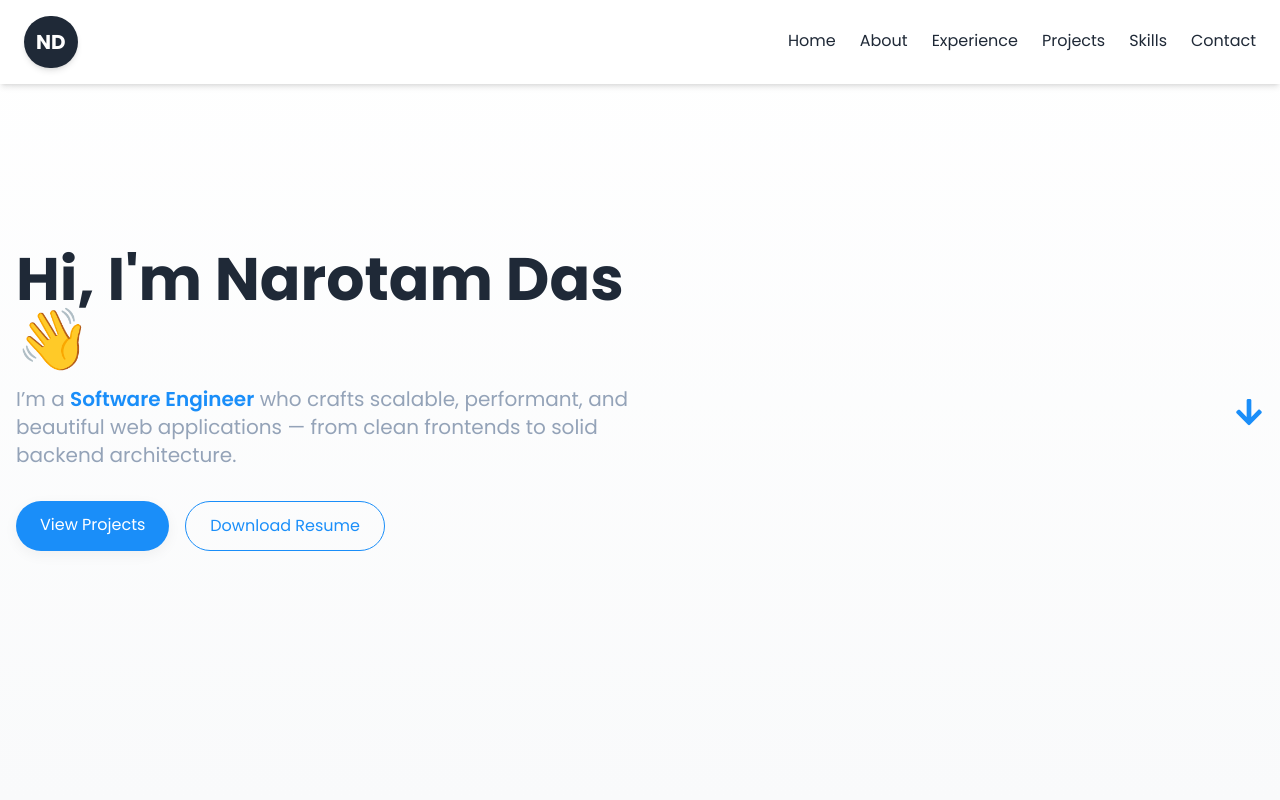
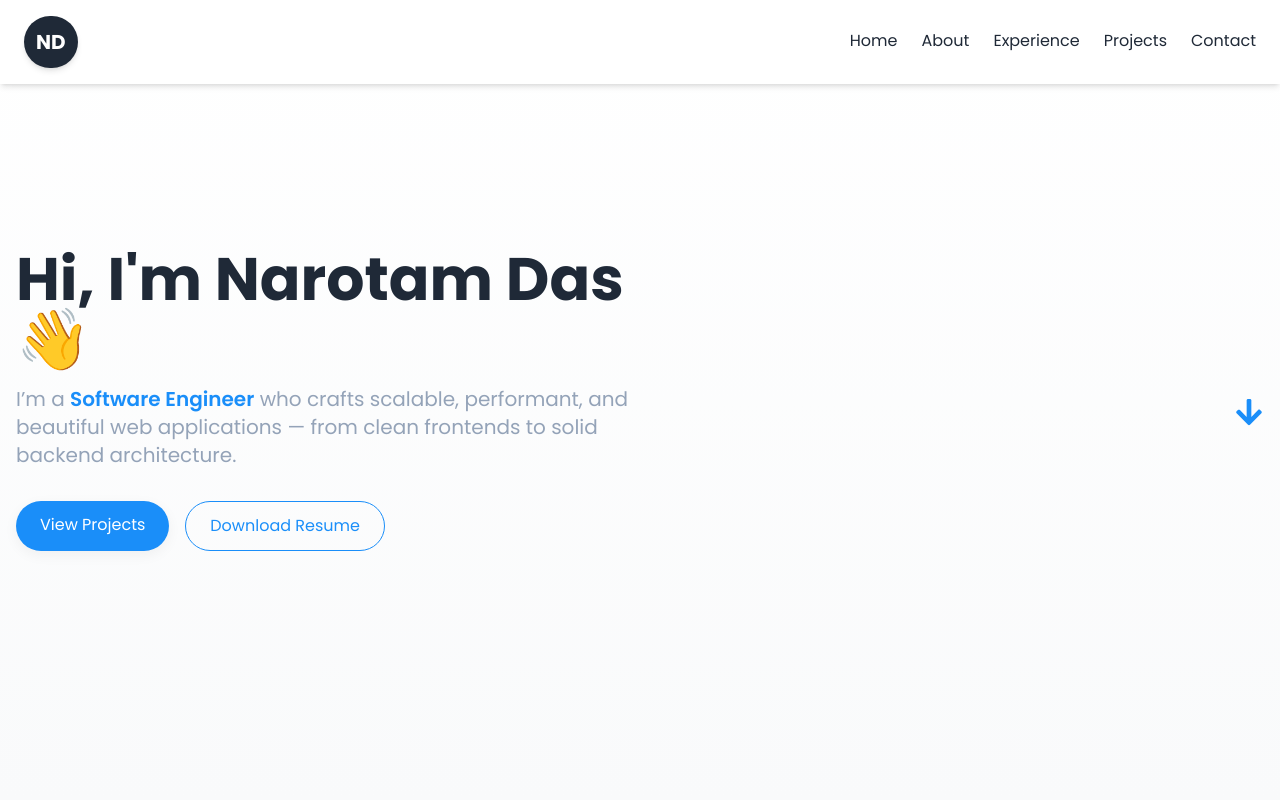
Before and after one commit to narotamdas98/my-portfolio, a React (Vite) app: page / in a window 1280 px wide. Shown: the top 800 px of the page. Built offline with nearby package versions, Linux system fonts and the light colour scheme.

Commit message:
removed skills from navbar options

```diff
--- a/src/components/Navbar.tsx
+++ b/src/components/Navbar.tsx
@@ -10,8 +10,7 @@ const Navbar = () => {
     { id: 2, name: "About", to: "#about" },
     { id: 3, name: "Experience", to: "#experience" },
     { id: 4, name: "Projects", to: "#projects" },
-    { id: 5, name: "Skills", to: "#skills" },
-    { id: 6, name: "Contact", to: "#contact" },
+    { id: 5, name: "Contact", to: "#contact" },
   ];
 
   return (
```
